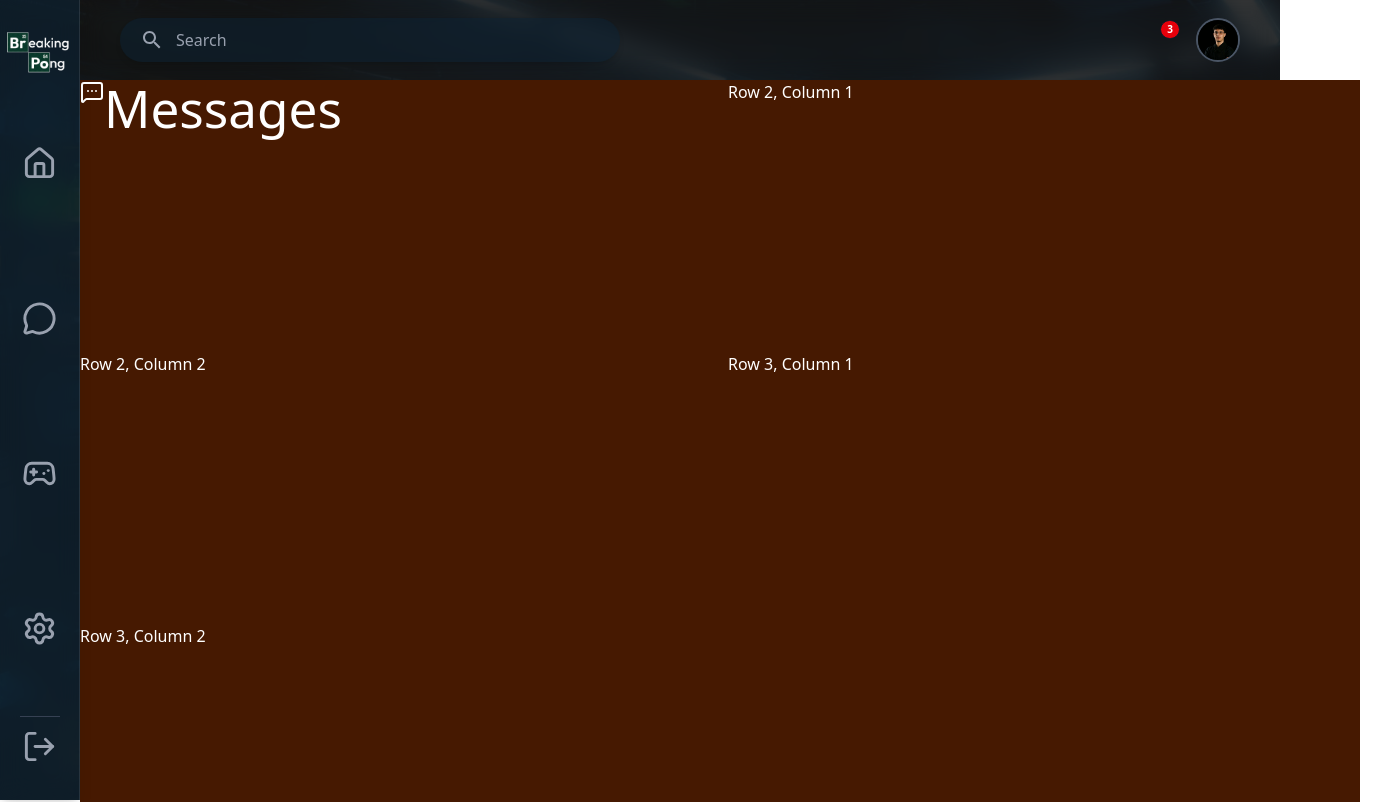
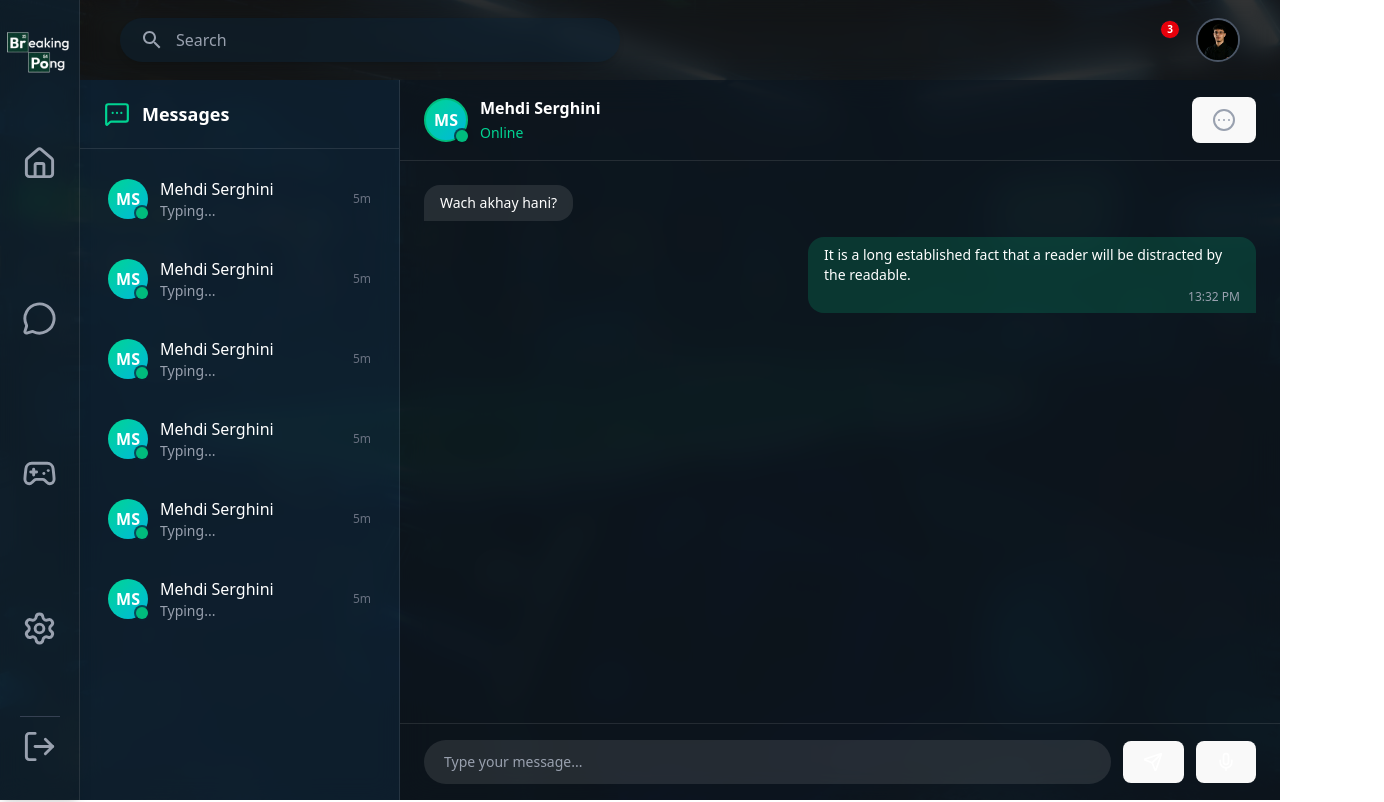
Before and after one commit to Serghini04/ft_transcendence, a React app in the folder app/frontend/: page /chat in a window 1280 px wide. Shown: the top 802 px of the page, 1384 px wide, since content can reach past the window. Built offline with nearby package versions, Linux system fonts and the light colour scheme; some icons are missing; the HTML template or start-up script is replaced by a standard one.

Commit message:
Implement initial structure and mock data for Chat component

```diff
--- a/app/frontend/src/App.tsx
+++ b/app/frontend/src/App.tsx
@@ -2,11 +2,9 @@ import AppRoutes from "./components/AppRoutes";
 import MyHeader from "./components/MyHeader";
 import SideMenu from "./components/SideMenu";
 import { BrowserRouter as Router } from "react-router-dom";
-import ErrorBoundary from "./components/ErrorBoundary";
 
 export default function App() {
   return (
-    <ErrorBoundary>
     <Router>
       <div className="relative min-h-screen text-white">
         <div className="fixed inset-0 bg-[url('/bg.png')] bg-cover bg-center bg-no-repeat z-0" />
@@ -14,11 +12,10 @@ export default function App() {
         <SideMenu />
         <MyHeader />
 
-          <main className="pl-20 pt-20 p-6 relative z-10">
+        <main className="overflow-hidden pl-20 pt-20 p-6 relative z-10">
           <AppRoutes />
         </main>
       </div>
     </Router>
-    </ErrorBoundary>
   );
 }
--- a/app/frontend/src/chat/components/Chat.tsx
+++ b/app/frontend/src/chat/components/Chat.tsx
@@ -1,16 +1,119 @@
-import { MessageSquareMore } from 'lucide-react';
+import { MessageSquareMore, CircleEllipsis, Send, Mic } from "lucide-react";
 
 export default function Chat() {
-    return (
-        <div className="bg-amber-950 grid grid-cols-2 grid-rows-3 gap-4  h-screen w-screen">
-            <div className="flex al">
-                <MessageSquareMore />
-                <h1>Messages</h1>
+  const mockChats = Array(6).fill(null).map((_, i) => ({
+    id: i,
+    name: "Mehdi Serghini",
+    status: "Typing...",
+    time: "5m",
+    avatar: "/user.png"
+  }));
+
+  const mockMessages = [
+    { id: 1, text: "Wach akhay hani?", sent: false },
+    {
+      id: 2,
+      text: "It is a long established fact that a reader will be distracted by the readable.",
+      sent: true,
+      time: "13:32 PM"
+    }
+  ];
+
+  return (
+    <div className="fixed pt-20 pl-20 inset-0 flex">
+      {/* LEFT SIDEBAR */}
+      <aside className="w-80 bg-[rgba(13,34,52,0.75)] backdrop-blur-md border-r border-white/10 flex flex-col">
+        {/* Header */}
+        <div className="flex items-center gap-3 px-6 py-5 border-b border-white/10 shrink-0">
+          <MessageSquareMore className="text-emerald-400" size={26} />
+          <h2 className="text-lg font-semibold text-white">Messages</h2>
+        </div>
+
+        {/* Chat List */}
+        <div className="flex-1 overflow-y-auto p-4 space-y-3">
+          {mockChats.map((chat) => (
+            <div
+              key={chat.id}
+              className="flex items-center gap-3 p-3 rounded-xl hover:bg-white/10 transition-colors cursor-pointer"
+            >
+              <div className="relative shrink-0">
+                <div className="w-10 h-10 rounded-full bg-gradient-to-br from-emerald-400 to-cyan-500 flex items-center justify-center text-white font-semibold">
+                  MS
+                </div>
+                <span className="absolute bottom-0 right-0 w-3 h-3 bg-emerald-500 rounded-full ring-2 ring-[rgba(13,34,52,0.75)]"></span>
+              </div>
+              <div className="flex-1 min-w-0">
+                <p className="font-medium text-white truncate">{chat.name}</p>
+                <span className="text-sm text-gray-400 truncate block">{chat.status}</span>
+              </div>
+              <span className="text-xs text-gray-500 shrink-0">{chat.time}</span>
             </div>
-            <p>Row 2, Column 1</p>
-            <p>Row 2, Column 2</p>
-            <p>Row 3, Column 1</p>
-            <p>Row 3, Column 2</p>
-        </ div>
-    );
+          ))}
+        </div>
+      </aside>
+
+      {/* RIGHT CHAT AREA */}
+      <section className="flex-1 flex flex-col bg-[rgba(10,20,30,0.7)] backdrop-blur-lg">
+        {/* Chat Header */}
+        <div className="flex justify-between items-center px-6 py-4 border-b border-white/10 shrink-0">
+          <div className="flex items-center gap-3">
+            <div className="relative">
+              <div className="w-11 h-11 rounded-full bg-gradient-to-br from-emerald-400 to-cyan-500 flex items-center justify-center text-white font-semibold border-2 border-emerald-500">
+                MS
+              </div>
+              <span className="absolute bottom-0 right-0 w-3 h-3 bg-emerald-500 rounded-full ring-2 ring-[rgba(10,20,30,0.7)]"></span>
+            </div>
+            <div>
+              <p className="font-semibold text-white">Mehdi Serghini</p>
+              <span className="text-sm text-emerald-400">Online</span>
+            </div>
+          </div>
+          <button className="text-gray-400 hover:text-white transition-colors">
+            <CircleEllipsis size={24} />
+          </button>
+        </div>
+
+        {/* Conversation */}
+        <div className="flex-1 overflow-y-auto p-6 space-y-4">
+          {mockMessages.map((msg) => (
+            <div key={msg.id} className={`flex ${msg.sent ? 'justify-end' : 'justify-start'}`}>
+              <div className={`max-w-md px-4 py-2 rounded-2xl ${
+                msg.sent
+                  ? 'bg-emerald-500/20 rounded-br-none'
+                  : 'bg-white/10 rounded-bl-none'
+              }`}>
+                <p className="text-sm text-white">{msg.text}</p>
+                {msg.time && (
+                  <span className="text-xs text-gray-400 block mt-1 text-right">
+                    {msg.time}
+                  </span>
+                )}
+              </div>
+            </div>
+          ))}
+        </div>
+
+        {/* Input Bar */}
+        <div className="flex items-center gap-3 px-6 py-4 border-t border-white/10 shrink-0">
+          <input
+            type="text"
+            placeholder="Type your message..."
+            className="flex-1 bg-white/10 rounded-full px-5 py-3 text-sm text-white focus:outline-none focus:ring-2 focus:ring-emerald-500/50 placeholder-gray-400"
+          />
+          <button
+            className="p-3 rounded-full bg-emerald-500 hover:bg-emerald-400 transition-colors"
+            aria-label="Send message"
+          >
+            <Send size={20} className="text-white" />
+          </button>
+          <button
+            className="p-3 rounded-full bg-white/10 hover:bg-white/20 transition-colors"
+            aria-label="Voice message"
+          >
+            <Mic size={20} className="text-white" />
+          </button>
+        </div>
+      </section>
+    </div>
+  );
 }
--- a/app/frontend/src/components/ErrorBoundary.tsx
+++ /dev/null
@@ -1,34 +0,0 @@
-import React, { Component, ReactNode } from "react";
-
-interface ErrorBoundaryProps {
-  children: ReactNode;
-}
-
-interface ErrorBoundaryState {
-  hasError: boolean;
-  error: Error | null;
-}
-
-class ErrorBoundary extends Component<ErrorBoundaryProps, ErrorBoundaryState> {
-  constructor(props: ErrorBoundaryProps) {
-    super(props);
-    this.state = { hasError: false, error: null };
-  }
-
-  static getDerivedStateFromError(error: Error) {
-    return { hasError: true, error };
-  }
-
-  componentDidCatch(error: Error, errorInfo: React.ErrorInfo) {
-    console.error("Error caught by ErrorBoundary:", error, errorInfo);
-  }
-
-  render() {
-    if (this.state.hasError) {
-      return <h1>Something went wrong. Please try again later.</h1>;
-    }
-    return this.props.children;
-  }
-}
-
-export default ErrorBoundary;
```
Also changed, not shown: 1 other file (tests, documents, lock files or other folders). Lines whose indentation alone changed are shown as unchanged.
